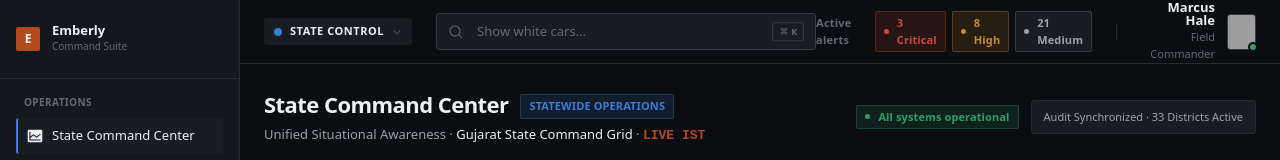
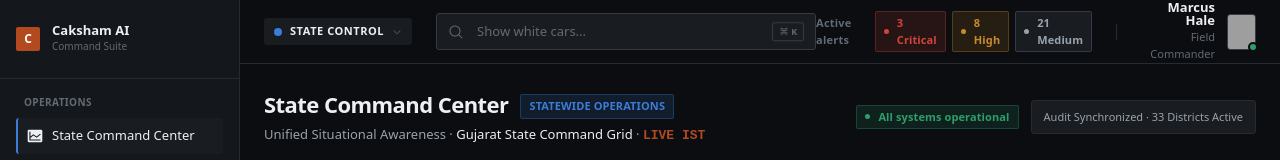
Before and after one commit to HARSH-DAVE1506/CCTVAIPROFRONTE, a React (Vite) app: page / in a window 1280 px wide. Shown: the top 160 px of the page. Built offline with nearby package versions, Linux system fonts and the light colour scheme; no server answers; grey boxes are pictures that could not be loaded.

Commit message:
chore(branding): rename platform brand to Caksham AI

```diff
--- a/index.html
+++ b/index.html
@@ -3,9 +3,9 @@
   <head>
     <meta charset="UTF-8" />
     <meta name="viewport" content="width=device-width, initial-scale=1.0" />
-    <title>Emberly | AI Video Intelligence</title>
+    <title>Caksham AI | AI Video Intelligence</title>
     <meta name="description" content="A government-owned, AI-first video intelligence platform for statewide CCTV intelligence and management." />
-    <meta property="og:title" content="Emberly | AI Video Intelligence" />
+    <meta property="og:title" content="Caksham AI | AI Video Intelligence" />
     <meta property="og:description" content="A government-owned, AI-first video intelligence platform for statewide CCTV intelligence and management." />
     <meta property="og:type" content="website" />
     <meta name="twitter:card" content="summary_large_image" />
--- a/metadata.json
+++ b/metadata.json
@@ -1,5 +1,5 @@
 {
-  "name": "Emberly",
+  "name": "Caksham AI",
   "description": "A government-owned, AI-first video intelligence platform for statewide CCTV intelligence and management.",
   "requestFramePermissions": ["camera", "microphone", "geolocation"],
   "majorCapabilities": ["MAJOR_CAPABILITY_SERVER_SIDE_GEMINI_API"]
--- a/src/components/central/CentralSettings.tsx
+++ b/src/components/central/CentralSettings.tsx
@@ -105,7 +105,7 @@ export const CentralSettings: React.FC = () => {
                     <input
                       type="text"
                       disabled
-                      value="Emberly Statewide Intelligence Operating System"
+                      value="Caksham AI Statewide Intelligence Operating System"
                       className="w-full bg-[var(--color-surface-raised)] border border-[var(--color-hairline)] rounded-[var(--r-md)] px-3 py-2 text-[var(--color-ink)] font-[var(--font-mono)] text-[12px] focus:outline-none"
                     />
                   </div>
--- a/src/components/department/onboarding/CameraOnboardingModal.tsx
+++ b/src/components/department/onboarding/CameraOnboardingModal.tsx
@@ -56,7 +56,7 @@ export const CameraOnboardingModal: React.FC<CameraOnboardingModalProps> = ({ is
     ipAddress: '103.250.160.189',
     port: 554,
     transport: 'TCP',
-    username: 'admin_emberly',
+    username: 'admin_caksham',
     password: '••••••••••••',
     authMethod: 'DIGEST',
     resolution: '4K (3840x2160)',
--- a/src/components/layout/Sidebar.tsx
+++ b/src/components/layout/Sidebar.tsx
@@ -63,10 +63,10 @@ export const Sidebar: React.FC<SidebarProps> = ({ activeTab, setActiveTab }) =>
     <aside className="w-[240px] flex-none flex flex-col bg-[var(--color-surface)] border-r border-[var(--color-hairline)] h-screen overflow-y-auto">
       <div className="flex items-center gap-3 px-[var(--sp-4)] py-[var(--sp-6)] mb-[var(--sp-4)] border-b border-[var(--color-hairline)]">
         <div className="w-[24px] h-[24px] rounded-[var(--r-sm)] bg-[var(--color-ember)] flex items-center justify-center text-white font-bold text-xs shrink-0">
-          E
+          C
         </div>
         <div>
-          <h1 className="text-[13px] font-semibold text-[var(--color-ink)] leading-none">Emberly</h1>
+          <h1 className="text-[13px] font-semibold text-[var(--color-ink)] leading-none">Caksham AI</h1>
           <p className="text-[10px] text-[var(--color-ink-muted)] font-medium mt-[2px]">
             {mode === 'CENTRAL' ? 'Command Suite' : 'Operational Node'}
           </p>
```
